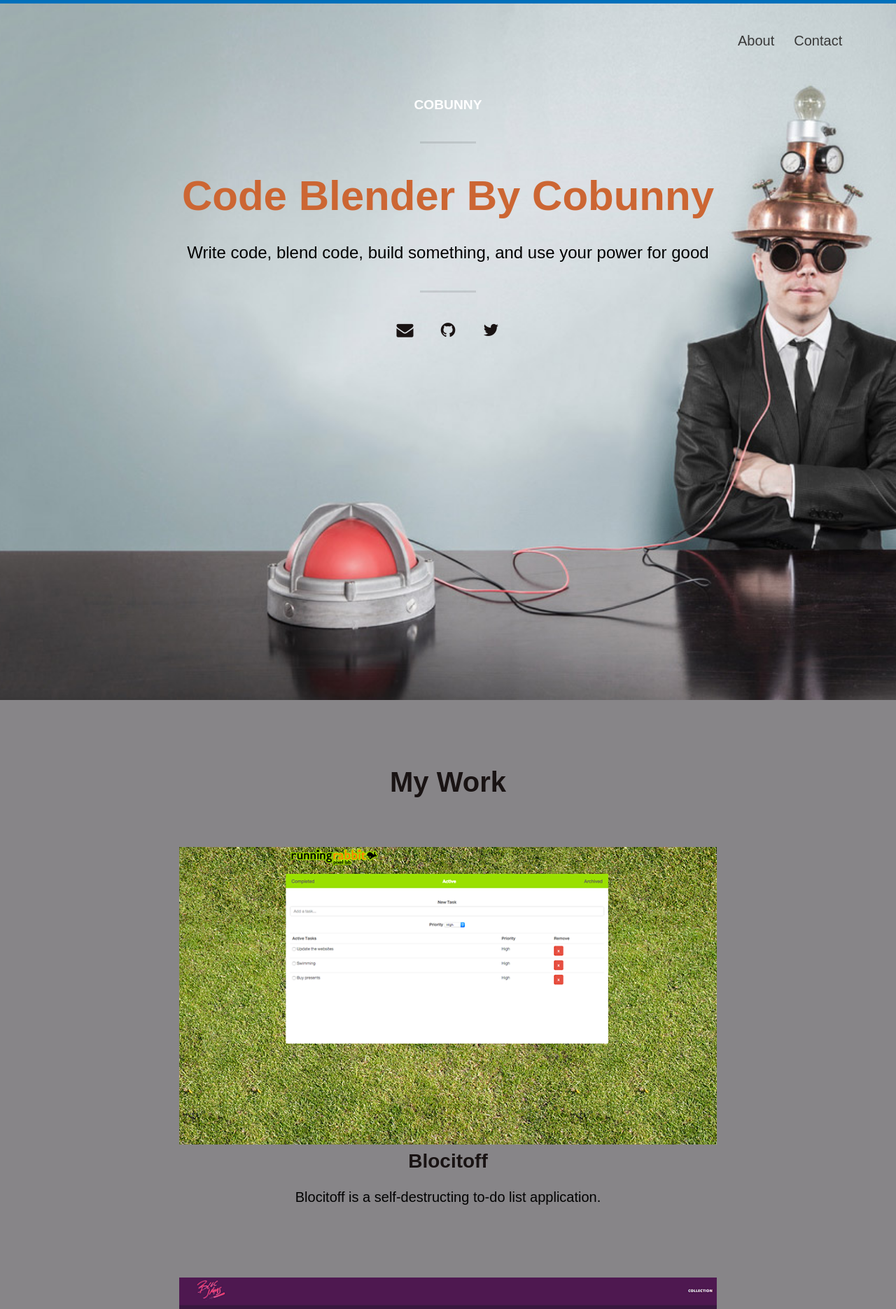
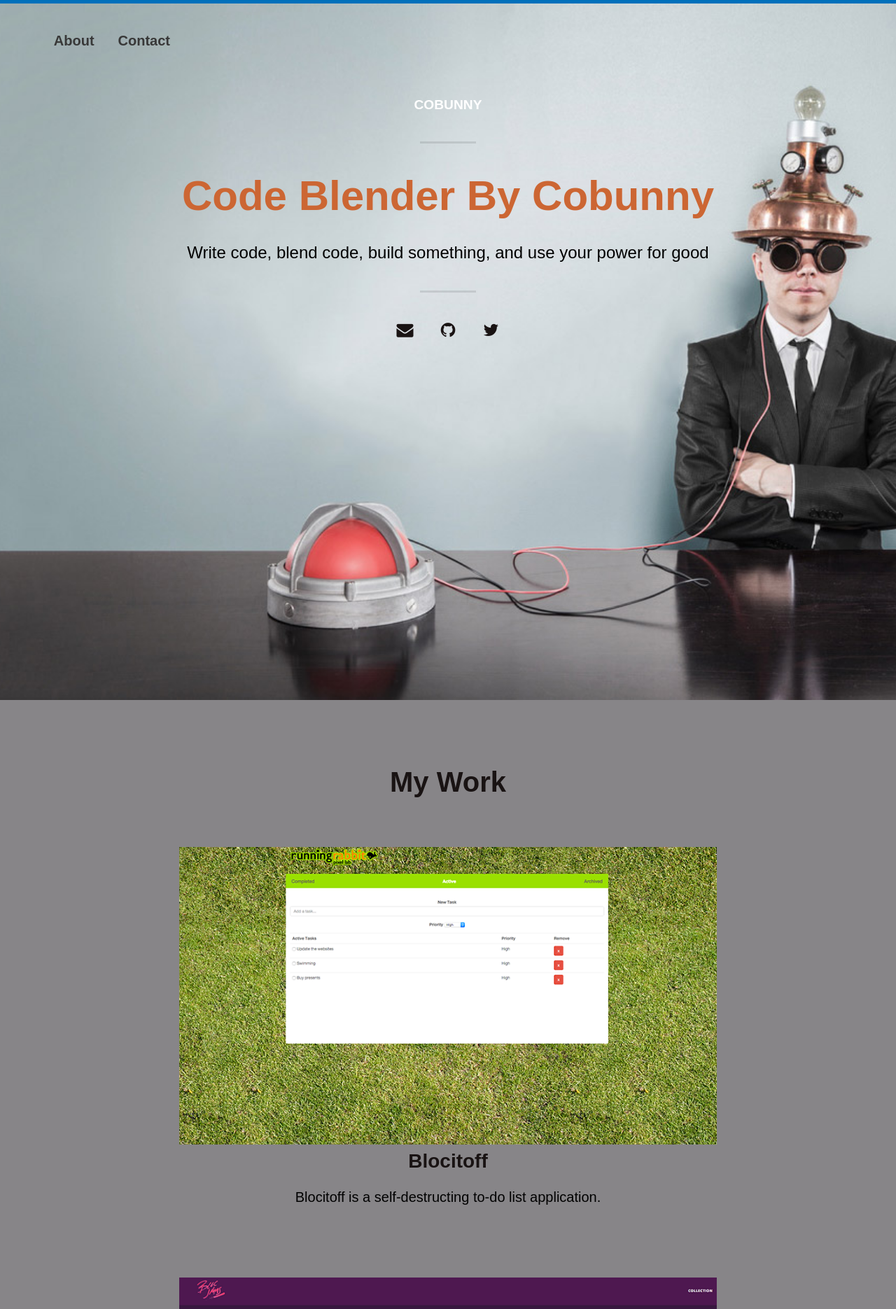
Before and after one commit to cobunny/cobunny.github.io, a Jekyll site: the page built from index.html, in a window 1280 px wide. Shown: the top 1870 px of the page at 70% size. Built offline with Jekyll 4.4.1, drawn with Linux system fonts in a browser that asks for light colours; nearby versions of some CDN libraries; the list of posts is cut into pages by our own code.

Commit message:
Flipped nav bar text to the left

```diff
--- a/_sass/includes/_header.scss
+++ b/_sass/includes/_header.scss
@@ -32,13 +32,14 @@
             padding: 0;
             list-style: none;
             line-height: 1.5;
-            float: right;
-            text-align: right;
+            float: left;
+            text-align: left;
+            font-weight: bold;
         }
         li {
             display: inline;
             float: left;
-            margin-left: 1.4em;
+            margin-right: 1.7em;
         }
         @media (max-width: 1100px) {
             ul {
```
